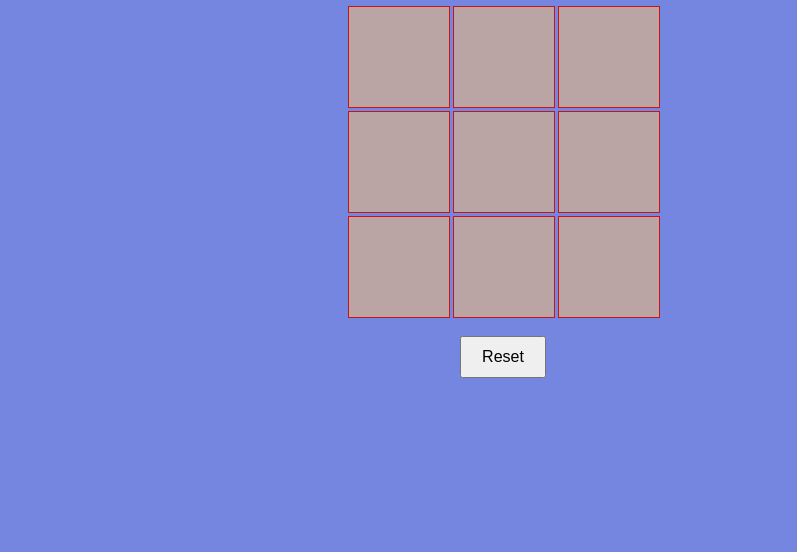
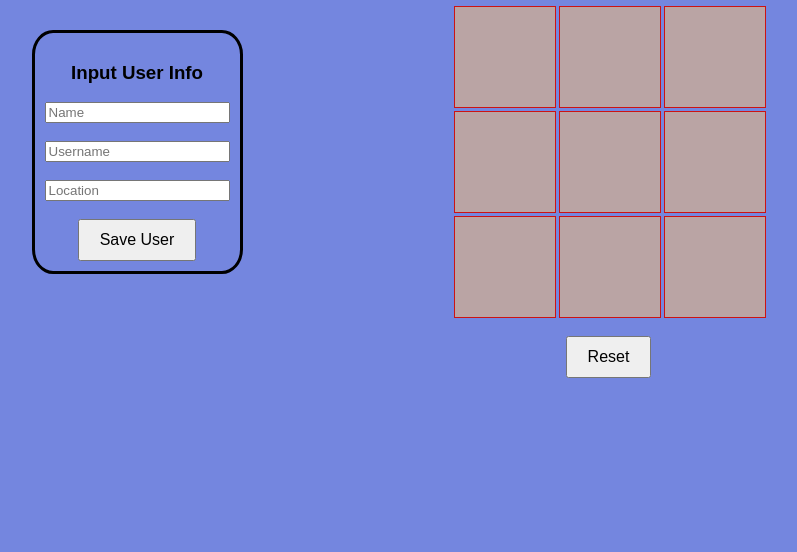
Before and after one commit to zhiri093/yatzy-game, a plain HTML site: page tictactoe/index.html in a window 1280 px wide. Shown: the part 248-800 px from the top of the page, without its empty margins (137-934 px from the left). Drawn offline with nearby package versions, Linux system fonts and the light colour scheme; no server answers.

Commit message:
Added frontend for user input

```diff
--- a/tictactoe/index.html
+++ b/tictactoe/index.html
@@ -9,6 +9,16 @@
 
 </head>
 <body>
+    <div class="container">
+
+        <form id="user-form" class="user-form">
+        <h3>Input User Info</h3>
+        <input type="text" id="name" name="name" placeholder="Name" required><br><br>
+        <input type="text" id="username" name="username" placeholder="Username" required><br><br>
+        <input type="text" id="location" name="location" placeholder="Location" required><br><br>
+        <button type="submit">Save User</button>
+    </form></div>
+
     <div class="container">
         <h1>Tic Tac Toe</h1>
         <div class="board">
--- a/tictactoe/styles.css
+++ b/tictactoe/styles.css
@@ -37,3 +37,12 @@ button {
     font-size: 1em;
     cursor: pointer;
 }
+
+
+ .user-form {
+    position: relative;
+    left: -100%;
+    border: solid;
+    padding: 10px;
+    border-radius: 10%;
+}
```
